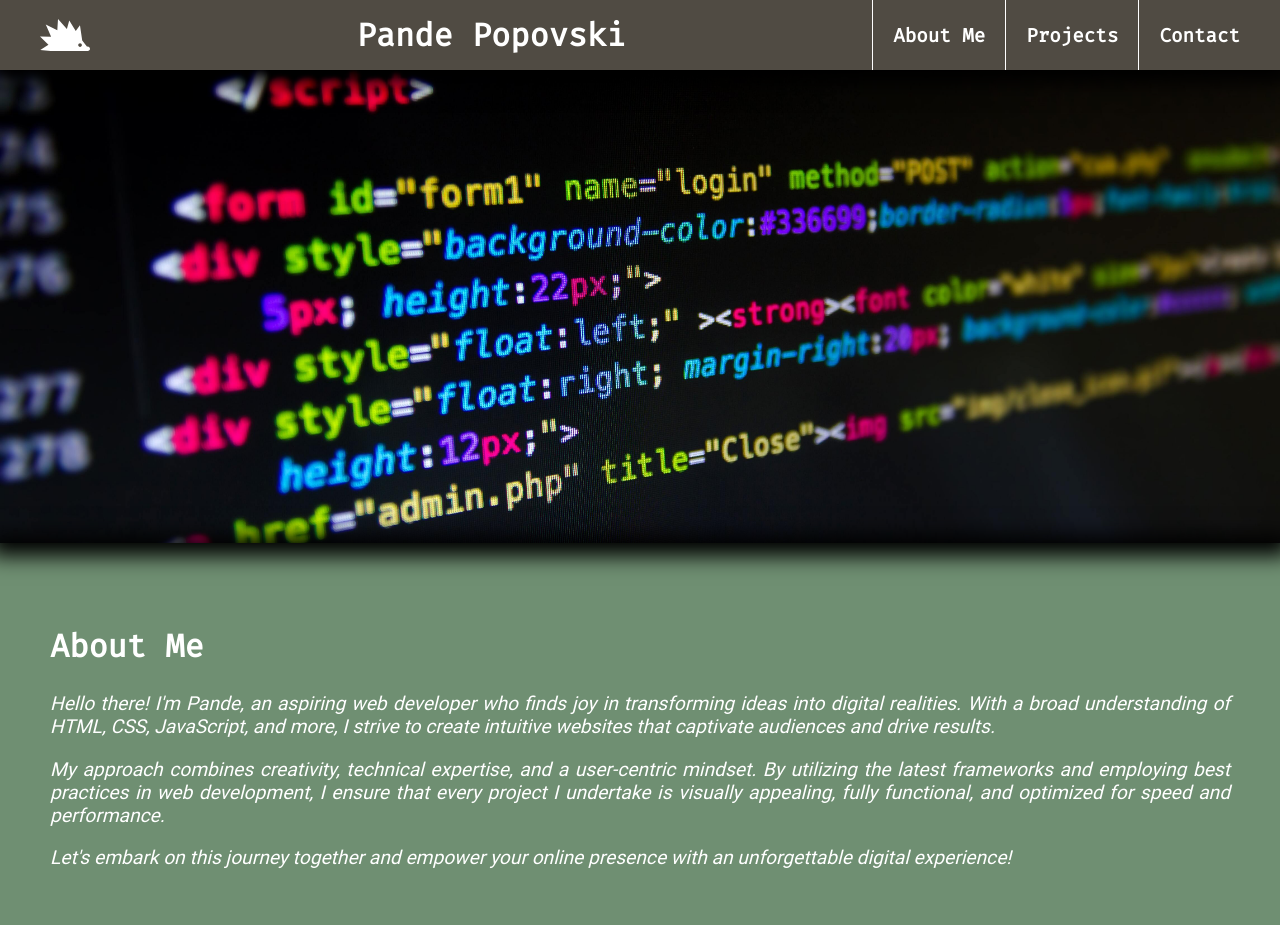
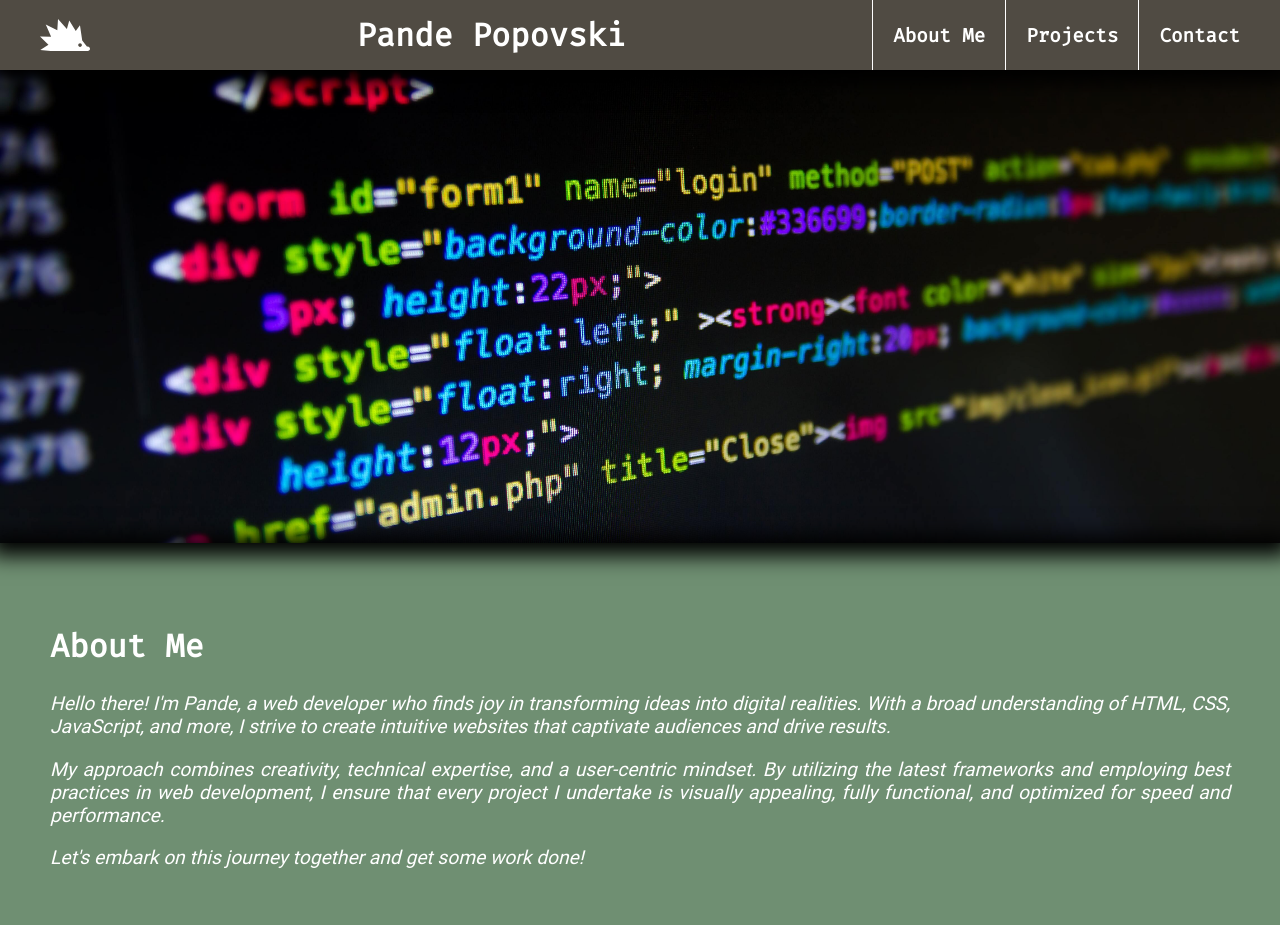
Before and after one commit to Duesenberg/personal-portfolio, a React (Create React App) app: page / in a window 1280 px wide. Shown: the top 925 px of the page. Built offline with nearby package versions, Linux system fonts and the light colour scheme.

Commit message:
minor changes to text & remove unneeded imports

```diff
--- a/src/components/About.js
+++ b/src/components/About.js
@@ -1,4 +1,4 @@
-import React, { useEffect, useState } from "react"
+import React, { useState } from "react"
 import htmlIcon from '../icons/language-html5.svg';
 import cssIcon from '../icons/language-css3.svg';
 import jsIcon from '../icons/language-javascript.svg';
@@ -8,8 +8,6 @@ import sassIcon from '../icons/sass.svg';
 import reactIcon from '../icons/react.svg';
 import webpackIcon from '../icons/webpack.svg';
 import gitIcon from '../icons/git.svg';
-import rightIcon from '../icons/chevron_right_FILL0_wght400_GRAD0_opsz48.svg';
-import leftIcon from '../icons/chevron_left_FILL0_wght400_GRAD0_opsz48.svg';
 import uniqid from 'uniqid';
 
 
@@ -98,7 +96,7 @@ export default function About() {
           <h1 className="about-title">About Me</h1>
 
           <p className="text">
-          Hello there! I'm Pande, an aspiring web developer who finds joy
+          Hello there! I'm Pande, a web developer who finds joy
           in transforming ideas into digital realities.
           With a broad understanding of HTML, CSS, JavaScript, and more,
           I strive to create intuitive websites that captivate audiences
@@ -114,8 +112,7 @@ export default function About() {
           </p>
 
           <p className="text">
-          Let's embark on this journey together and empower your
-          online presence with an unforgettable digital experience!
+          Let's embark on this journey together and get some work done!
           </p>
         </section>
 
```
